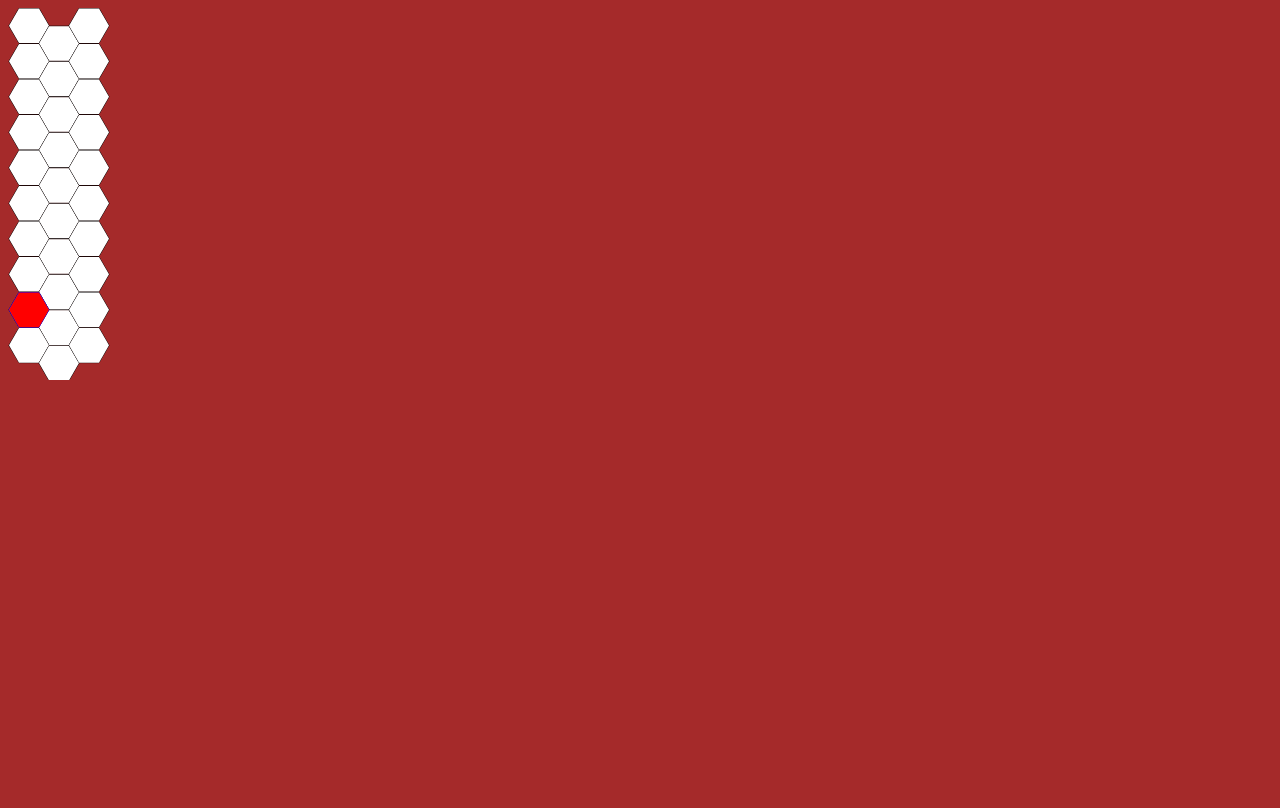
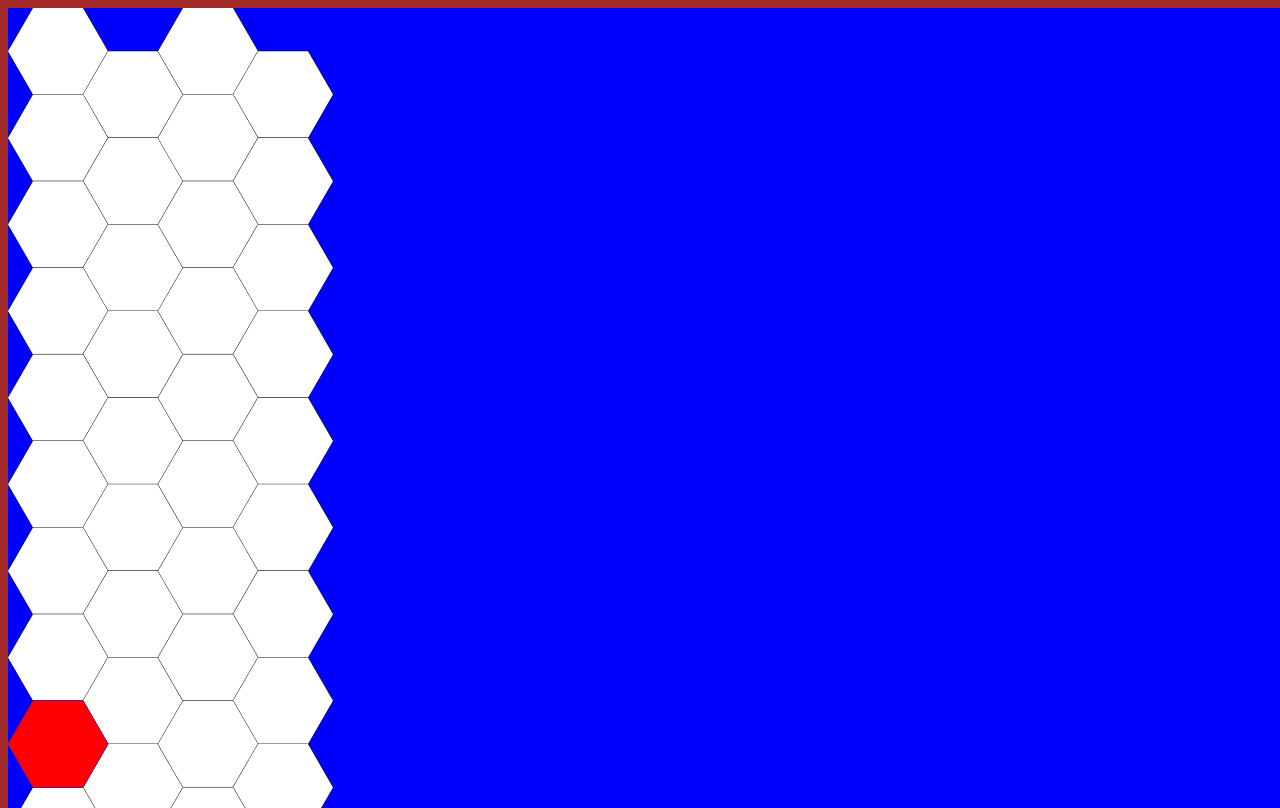
Before and after one commit to hartoman/Hexes, a plain HTML site: page index.html in a window 1280 px wide. Drawn offline with nearby package versions, Linux system fonts and the light colour scheme.

Commit message:
remove all non-constants

```diff
--- a/hexgrid.js
+++ b/hexgrid.js
@@ -1,29 +1,34 @@
 class HexGrid {
-  constructor(el, { rows = 0, columns = 0, radius = 0, fitToGrid = false,startCenterX=false, startCenterY=false}) {
+  constructor(
+    el,
+    { rows = 0, columns = 0, radius = 0, fitToGrid = false, startCenterX = false, startCenterY = false }
+  ) {
+    this.canvas = $(el)[0];
+    this.ctx = $(el)[0].getContext("2d");
     this.rows = rows;
     this.columns = columns;
-    this.radius = radius;
-    this.canvas = $(el)[0];
-    this.ctx = $(el)[0].getContext("2d");
+    this.circumradius = radius;
+    this.inradius = this.circumradius * (Math.sqrt(3) / 2); // the height difference of odd-numbered cells
+    this.edge = Math.sqrt(3) * this.circumradius * Math.cos(Math.PI / 6);
     this.angle = Math.PI / 3;
-    this.side = Math.sqrt(3) * this.radius * Math.cos(Math.PI / 6);
-    this.offsetY = (0.5 + this.radius) * (Math.sqrt(3) / 2); // the height difference of odd-numbered cells
-    this.startingX =startCenterX? 0:-0.5; // grid starts from centerX of first hex. zero value means start from top
-    this.startingY = startCenterY ? this.offsetY : 0; // grid starts from left corner of first hex. zero value means start from centerY
+    this.UNKNOWN = 0.75;
+    this.startingX = startCenterX ? 0 : this.circumradius; // grid starts from centerX of first hex. zero value means start from top
+    this.startingY = startCenterY ? 0:this.inradius ; // grid starts from left corner of first hex. zero value means start from centerY
 
     // TODO CHECK CANVAS SIZE FOR DIFFERENT STARTING X-Y
 
-    this.normalizeCanvas(startCenterX,startCenterY,fitToGrid);
+    this.#normalizeCanvas(startCenterX, startCenterY, fitToGrid);
 
     console.log(`HexGrid attached to ${$(el).attr("id")}`);
-    console.log(`rows:${this.rows}, columns:${this.columns}, radius:${this.radius}`);
+    console.log(`rows:${this.rows}, columns:${this.columns}, radius:${this.circumradius}`);
   }
 
-  normalizeCanvas(startCenterX,startCenterY,adaptTogrid) {
-    const canvasWidth = startCenterX?(this.columns +0.4) * this.side :(this.columns -1) * this.side
-    const canvasHeight=startCenterY?(this.rows + 0.5) * this.offsetY * 2 :(this.rows -0.5) * this.offsetY * 2
-    this.canvas.width = adaptTogrid ? canvasWidth: window.innerWidth;
-    this.canvas.height = adaptTogrid ? canvasHeight: window.innerHeight;
+  // TODO WHAT ARE THESE 0.4 0.5
+  #normalizeCanvas(startCenterX, startCenterY, adaptTogrid) {
+    const canvasWidth = startCenterX ? (this.columns + 0.4) * this.edge : (this.columns - 1) * this.edge;
+    const canvasHeight = startCenterY ? (this.rows + 0.5) * this.inradius * 2 : (this.rows - 0.5) * this.inradius * 2;
+    this.canvas.width = adaptTogrid ? canvasWidth : window.innerWidth;
+    this.canvas.height = adaptTogrid ? canvasHeight : window.innerHeight;
     this.canvas.offset = 0;
   }
 
@@ -40,25 +45,25 @@ class HexGrid {
 
   drawHexes(hexes = []) {
     hexes.map((hex) => {
-      this.drawHex(hex.x, hex.y, hex.fill, hex.line);
+      this.#drawHex(hex.x, hex.y, hex.fill, hex.line);
     });
   }
 
   // draws one single hex around the center
-  drawHex(x = 0, y = 0, fill = "transparent", line = "black") {
-    const centerYEven = y * this.offsetY * 2+this.startingY;
-    const centerYOdd = centerYEven + this.offsetY;
-    const centerY = x % 2 === 0 ? centerYEven: centerYOdd
-    const centerX = this.side * (0.7 + x + this.startingX);
+  #drawHex(x = 0, y = 0, fill = "transparent", line = "black") {
+    const centerYEven = y * this.inradius * 2 + this.startingY;
+    const centerYOdd = centerYEven + this.inradius;
+    const centerY = x % 2 === 0 ? centerYEven : centerYOdd;
+    const centerX = this.edge * x + this.startingX;
     const fillColor = fill;
     const lineColor = line;
 
     this.ctx.beginPath();
-    this.ctx.moveTo(centerX + this.radius, centerY);
+    this.ctx.moveTo(centerX + this.circumradius, centerY);
 
     for (let i = 0; i < 6; i++) {
-      let xx = centerX + this.radius * Math.cos(this.angle * i);
-      let yy = centerY + this.radius * Math.sin(this.angle * i);
+      let xx = centerX + this.circumradius * Math.cos(this.angle * i);
+      let yy = centerY + this.circumradius * Math.sin(this.angle * i);
       this.ctx.lineTo(xx, yy);
     }
     this.ctx.closePath();
@@ -83,10 +88,10 @@ class HexGrid {
     const clickedY = Math.round((e.clientY - offsetY) * scaleFactorY);
 
     // because of hex shape we can only have an approximation of the cell, so we also get the neighboring cells
-    const possibleCenters = this.findPossibleCenters(clickedX, clickedY);
+    const possibleCenters = this.#findPossibleCenters(clickedX, clickedY);
 
     // we only keep the cells withing the borders of the grid
-    const cellsWithinRange = possibleCenters.filter((obj) => obj.euclidean < this.radius);
+    const cellsWithinRange = possibleCenters.filter((obj) => obj.euclidean < this.circumradius);
 
     // target cell has the least euclidean distance
     const targetCell = cellsWithinRange.reduce((min, current) => (min.euclidean < current.euclidean ? min : current), {
@@ -98,9 +103,9 @@ class HexGrid {
     return targetCell;
   }
 
-  findPossibleCenters(x, y) {
-    const mapX = Math.round((x - this.side * (0.7 + this.startingX)) / this.side);
-    const mapY = Math.floor(y / (2 * this.offsetY))
+  #findPossibleCenters(x, y) {
+    const mapX = Math.round((x - this.edge * (this.UNKNOWN + this.startingX)) / this.edge);
+    const mapY = Math.floor(y / (2 * this.inradius));
 
     //   console.log( mapY);
     const euclideanArray = [];
@@ -113,15 +118,18 @@ class HexGrid {
           x: i,
           y: j,
         };
-        const coordX = this.side * (0.7 + i + this.startingX);
-        const coordY = i % 2 === 0 ? Math.floor(j * this.offsetY * 2) +this.startingY: Math.floor(j * this.offsetY * 2)+this.offsetY +this.startingY;
+        const coordX = this.edge * (this.UNKNOWN + i + this.startingX);
+        const coordY =
+          i % 2 === 0
+            ? Math.floor(j * this.inradius * 2) + this.startingY
+            : Math.floor(j * this.inradius * 2) + this.inradius + this.startingY;
 
         const sum = Math.pow(x - coordX, 2) + Math.pow(y - coordY, 2);
         epicenter.euclidean = Math.sqrt(sum);
         euclideanArray.push(epicenter);
       }
     }
-  //  console.log(euclideanArray)
+    console.log(euclideanArray);
     return euclideanArray;
   }
 }
--- a/index.js
+++ b/index.js
@@ -9,7 +9,7 @@ $(function () {
 
 
   function initCanvas() {
-    hex1 = new HexGrid("#canvas1", { rows: 10, columns: 3, radius: 20, fitToGrid: true ,startCenterX:true,startCenterY:true});
+    hex1 = new HexGrid("#canvas1", { rows: 10, columns: 4, radius: 50, fitToGrid: false ,startCenterX:false,startCenterY:false});
   }
 
   function bindListeners() {
--- a/style.scss
+++ b/style.scss
@@ -24,5 +24,5 @@ canvas {
   top: 0;
   left: 0;
   // canvas is transparent by default
-  // background-color: blue;
+   background-color: blue;
 }
```
Also changed, not shown: dist/style.css, 1 other file.
